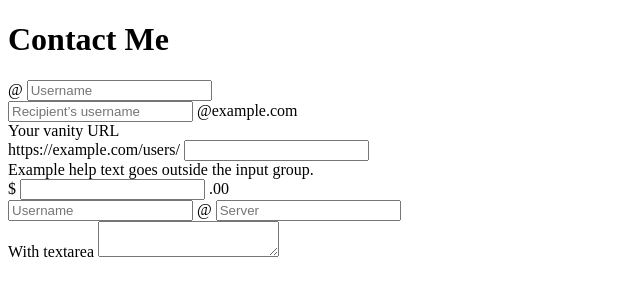
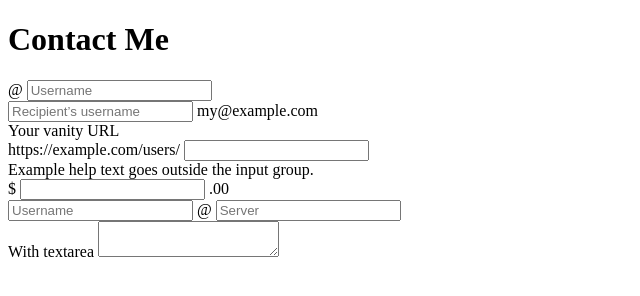
Before and after one commit to MyselfKiranP/My-Portfolio100, a plain HTML site: page contact.html in a window 1280 px wide. Shown: the full height of the page, 0-640 px from the left. Drawn offline with Linux system fonts and the light colour scheme.

Commit message:
minor change

```diff
--- a/contact.html
+++ b/contact.html
@@ -14,7 +14,7 @@
 
 <div class="input-group mb-3">
   <input type="text" class="form-control" placeholder="Recipient’s username" aria-label="Recipient’s username" aria-describedby="basic-addon2">
-  <span class="input-group-text" id="basic-addon2">@example.com</span>
+  <span class="input-group-text" id="basic-addon2">my@example.com</span>
 </div>
 
 <div class="mb-3">
```
